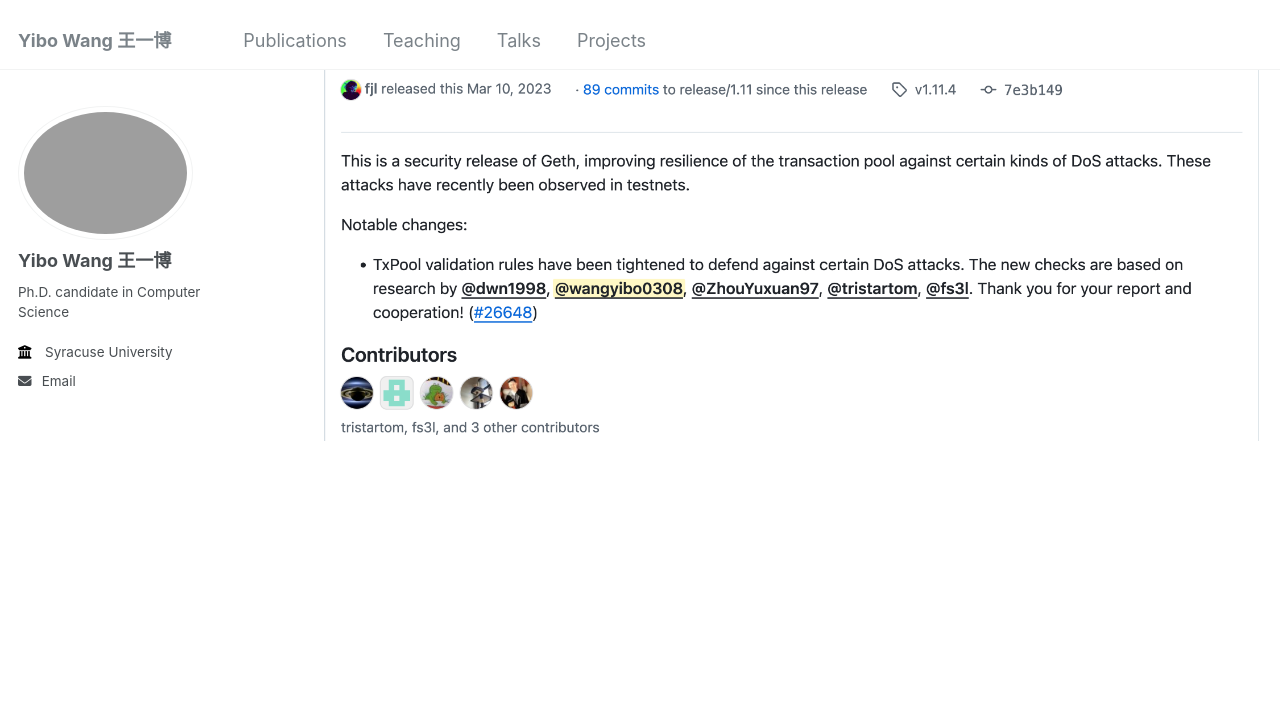
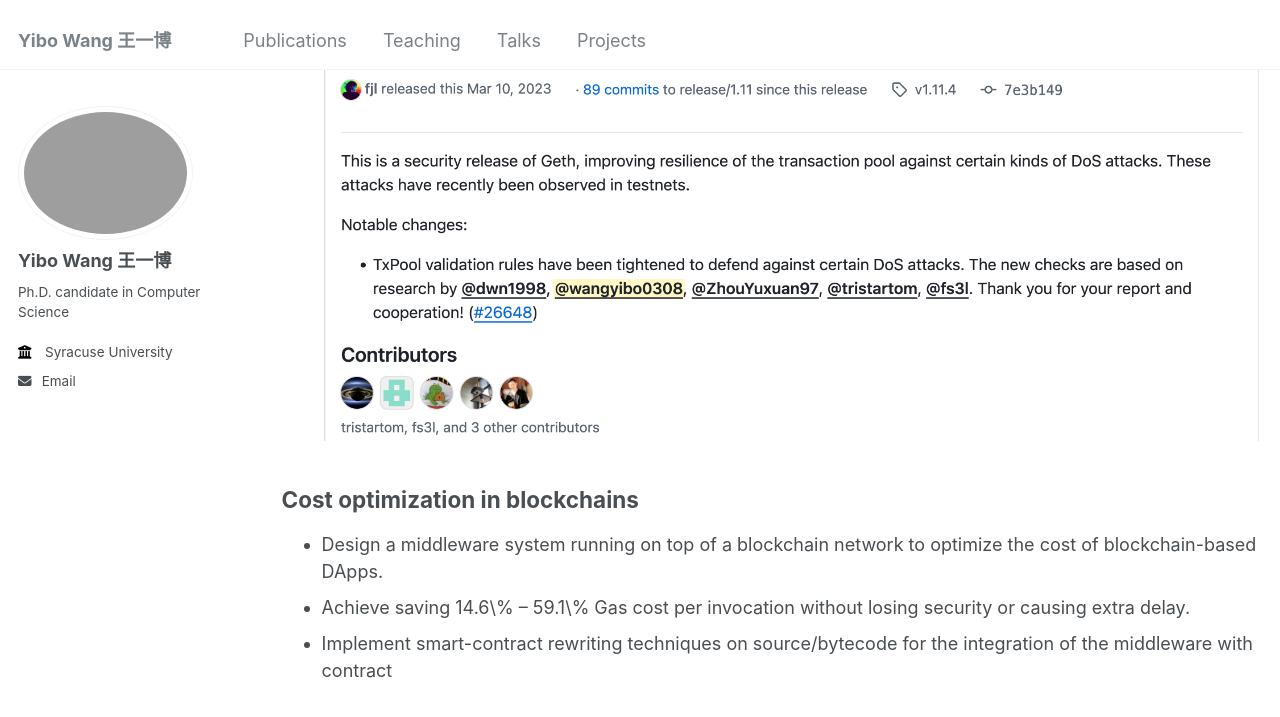
Before and after one commit to wangyibo0308/wangyibo0308.github.io, a Jekyll site: the page built from _pages/project.md, in a window 1280 px wide and 900 px high, scrolled down 679 px. Shown: the top 717 px of the window. Built offline with Jekyll 4.4.1, drawn with Linux system fonts in a browser that asks for light colours; before the commit the page ends 1336 px from its top, so only the background shows below that.

Commit message:
Update project.md

```diff
--- a/_pages/project.md
+++ b/_pages/project.md
@@ -23,3 +23,10 @@ Improving the resilience of the transaction pool against DoS attacks on [Go-Eth
 https://github.com/ethereum/go-ethereum/releases/tag/v1.11.4
 ![](../images/contributor1.png)
 ![](../images/contributor2.png)
+
+Cost optimization in blockchains
+----
+
+- Design a middleware system running on top of a blockchain network to optimize the cost of blockchain-based DApps.
+- Achieve saving 14.6\% – 59.1\% Gas cost per invocation without losing security or causing extra delay.
+- Implement smart-contract rewriting techniques on source/bytecode for the integration of the middleware with contract
```
